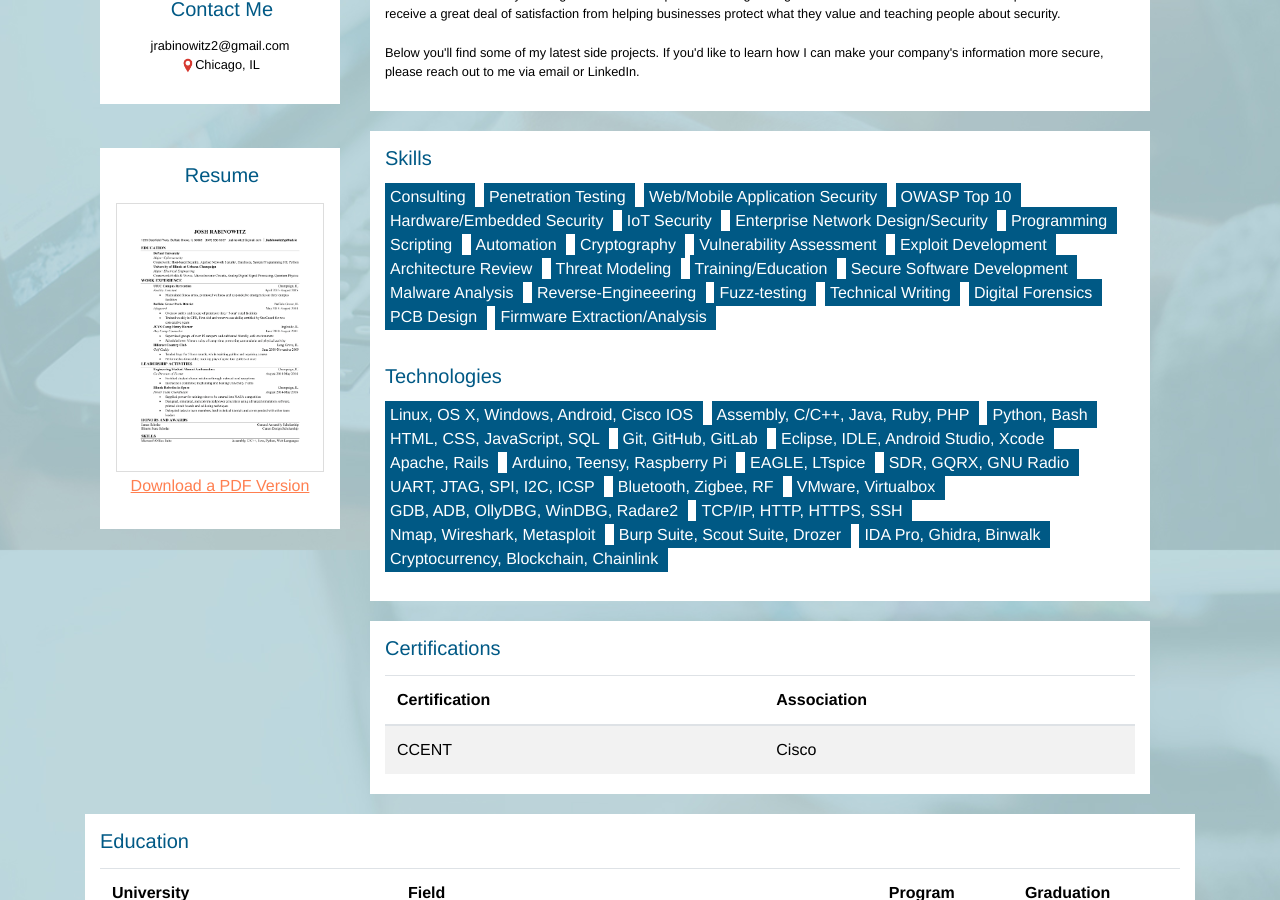
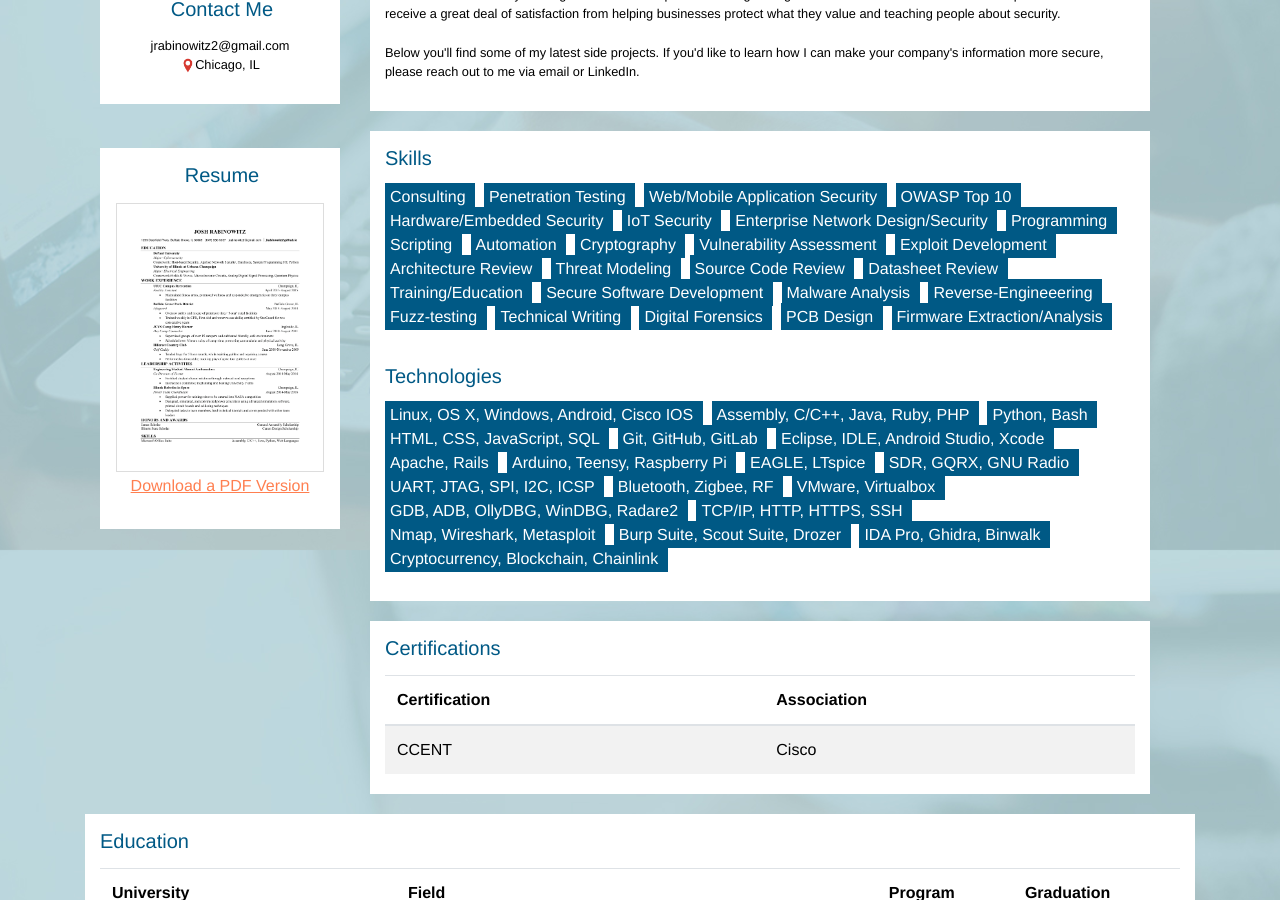
Before and after one commit to jrabinowitz2/jrabinowitz2.github.io, a Jekyll site: the page built from index.html, in a window 1280 px wide and 900 px high, scrolled down 350 px. Built offline with Jekyll 4.4.1, drawn with Linux system fonts in a browser that asks for light colours; nearby versions of some CDN libraries; comment, search, counter and statistics services are not loaded.

Commit message:
Update _config.yml

```diff
--- a/_config.yml
+++ b/_config.yml
@@ -36,6 +36,8 @@ skills:
  - Exploit Development
  - Architecture Review
  - Threat Modeling
+ - Source Code Review
+ - Datasheet Review
  - Training/Education
  - Secure Software Development
  - Malware Analysis
```
